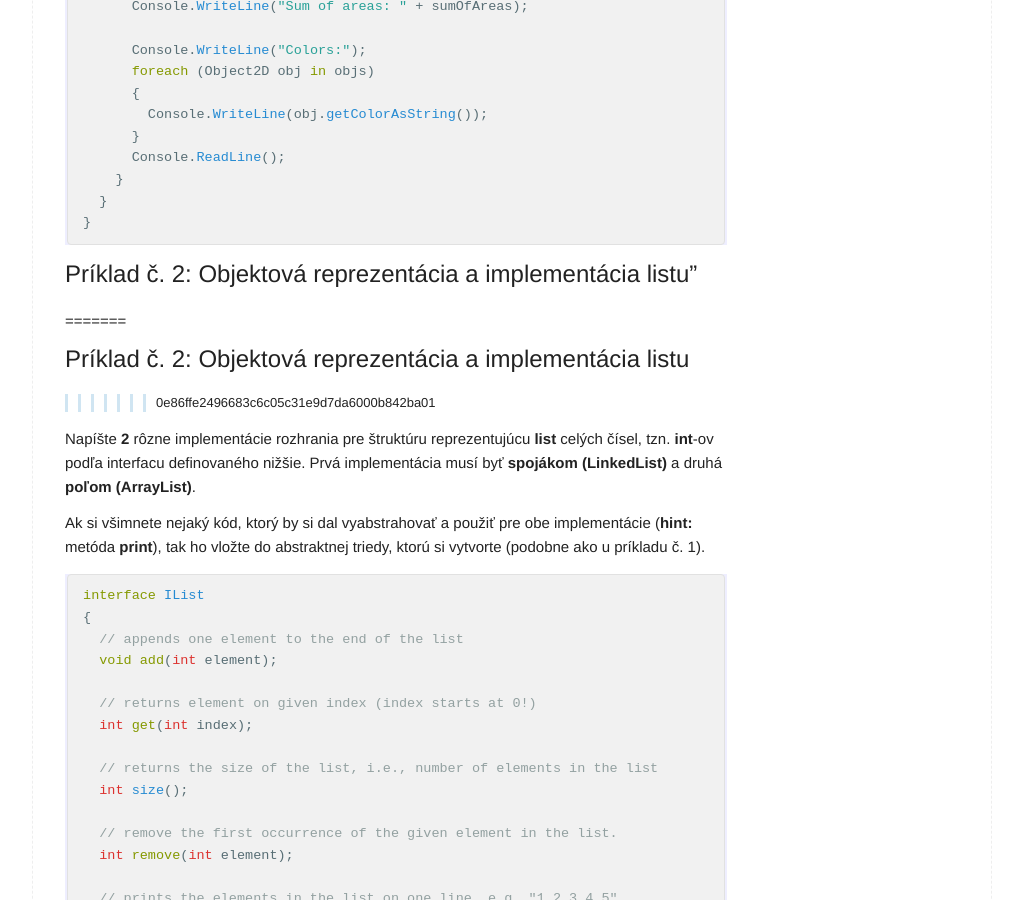
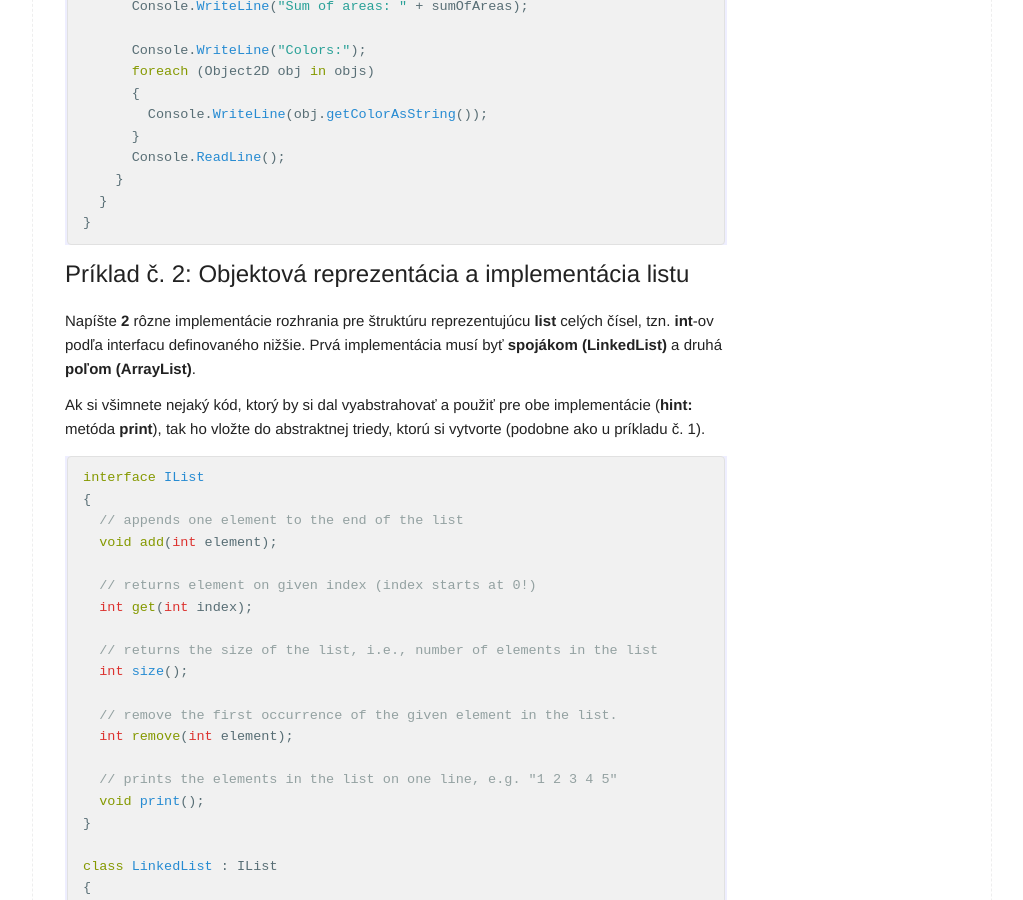
Before and after one commit to zviri/NPRG031, a Jekyll site: the page built from _posts/2017-03-06-class-3.markdown, in a window 1280 px wide and 900 px high, scrolled down 3795 px. Shown: the whole window, without its empty margins (128-1151 px from the left). Built offline with Jekyll 4.4.1, drawn with Linux system fonts in a browser that asks for light colours.

Commit message:
Update 2017-03-06-class-3.markdown

````diff
--- a/_posts/2017-03-06-class-3.markdown
+++ b/_posts/2017-03-06-class-3.markdown
@@ -182,10 +181,8 @@ namespace Class3
   }
 }
 ```
-# Príklad č. 2: Objektová reprezentácia a implementácia listu"
-=======
+
 # Príklad č. 2: Objektová reprezentácia a implementácia listu
->>>>>>> 0e86ffe2496683c6c05c31e9d7da6000b842ba01
 
 Napíšte **2** rôzne implementácie rozhrania pre štruktúru reprezentujúcu **list** celých čísel, tzn. **int**-ov podľa interfacu definovaného nižšie.
 Prvá implementácia musí byť **spojákom (LinkedList)** a druhá **poľom (ArrayList)**.
````
Also changed, not shown: other parts of _posts/2017-03-06-class-3.markdown (+0 -1 lines).
